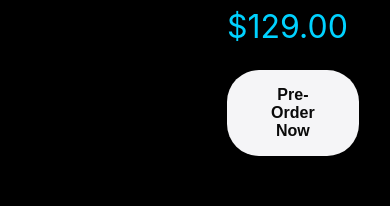
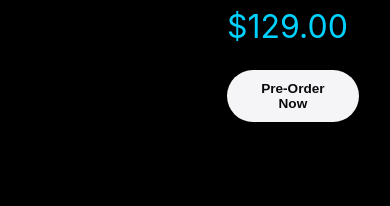
Before and after one commit to PrathmeshMane1315/mouse-manufacturing-company, an Angular app: page /products/gaming-mouse in a window 390 px wide. Shown: the part 538-744 px from the top of the page. Built offline with nearby package versions, Linux system fonts and the light colour scheme.

Commit message:
fix button

```diff
--- a/src/styles.scss
+++ b/src/styles.scss
@@ -80,3 +80,16 @@ html.lenis, html.lenis body {
     box-shadow: 0 0 20px var(--color-blue-glow);
   }
 }
+
+
+/* --- MOBILE RESPONSIVE FIX FOR BUTTONS --- */
+@media (max-width: 768px) {
+  .btn-primary, .btn-secondary {
+    padding: 0.7rem 1.2rem; /* Padding kam kar di */
+    font-size: 0.85rem;     /* Text thoda chota aur sharp kar diya */
+    width: auto;            /* Agar 100% width le raha ho toh usko auto karega */
+  }
+
+  /* Agar dono buttons ke beech ki gap zyada lag rahi ho,
+     toh apne hero container mein (jisme ye dono buttons hain) gap kam kar dena. */
+}
```
